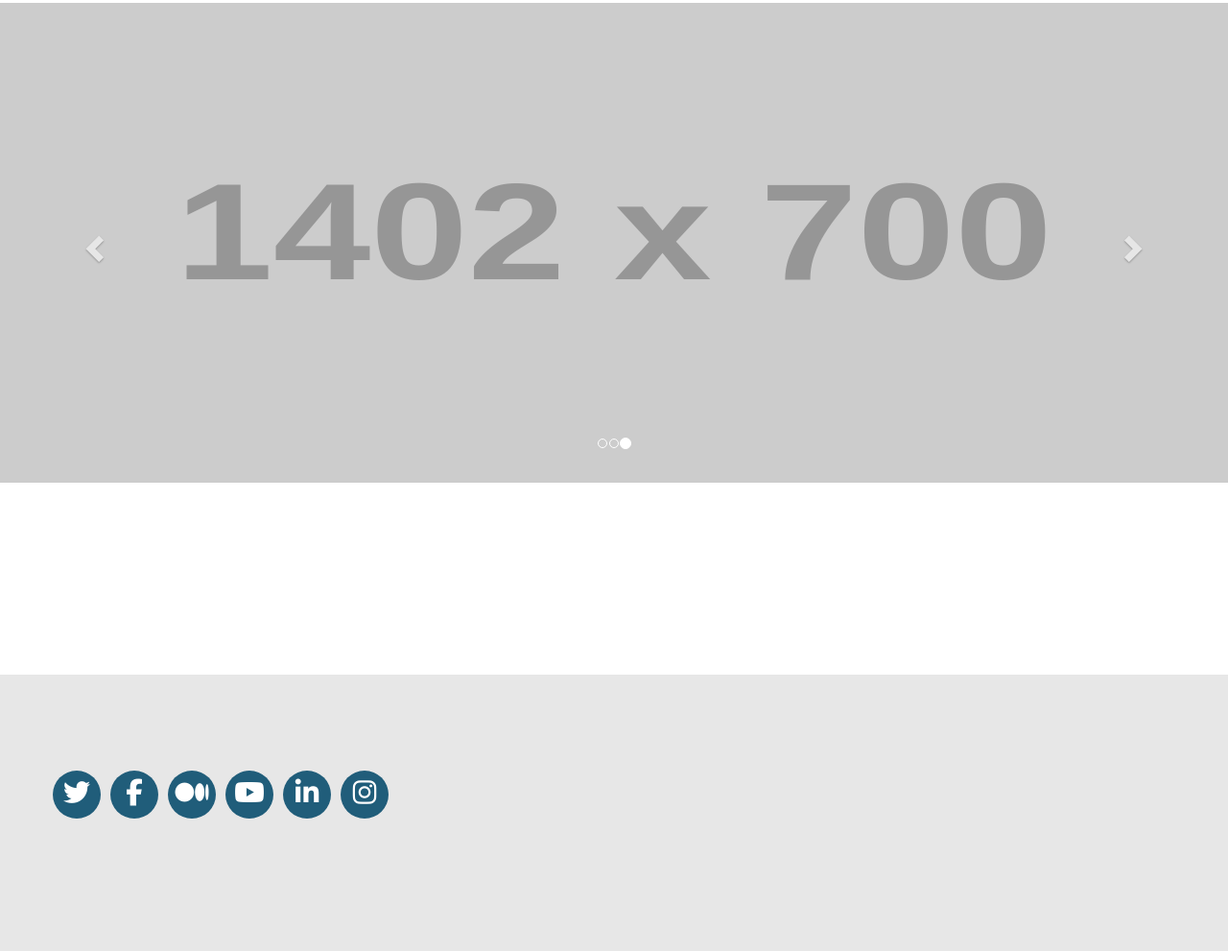
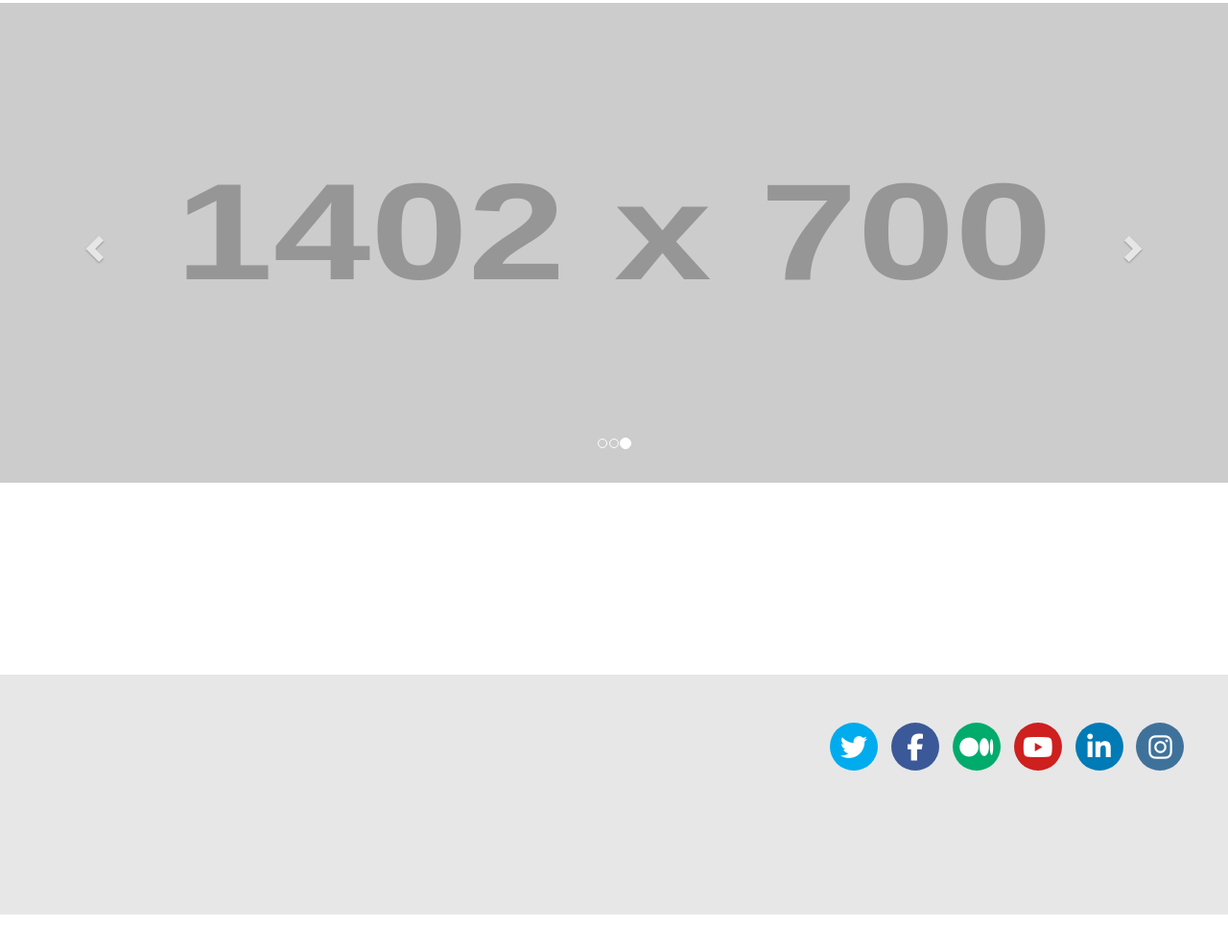
Before and after one commit to akhanna00/smc-alumni, a website: page app/index.max.html in a window 1280 px wide. Shown: the part 149-1140 px from the top of the page at 96% size. After the commit the page ends 1102 px from the top, so only its background shows below. Drawn offline with nearby package versions, Linux system fonts and the light colour scheme; some packages are replaced by stand-ins of ours; files that its build step writes are made by us from their sources; placeholder pictures from the web are drawn by us; files whose address does not match are found by name.

Commit message:
add icons

```diff
--- a/app/index.max.html
+++ b/app/index.max.html
@@ -64,16 +64,14 @@
     </div>
 
     <!-- Footer -->
-    <footer>
-      <div class="container-fluid icons">
-        <ul>
-          <li><a href="http://facebook.com/"><i class="fa fa-twitter fa-2x"></i></a></li>
-          <li><a href="http://facebook.com/"><i class="fa fa-facebook fa-2x"></i></a></li>
-          <li><a href="http://facebook.com/"><i class="fa fa-medium fa-2x"></i></a></li>
-          <li><a href="http://facebook.com/"><i class="fa fa-youtube-play fa-2x"></i></a></li>
-          <li><a href="http://facebook.com/"><i class="fa fa-linkedin fa-2x"></i></a></li>
-          <li><a href="http://facebook.com/"><i class="fa fa-instagram fa-2x"></i></a></li>
-        </ul>
+    <footer class="container-fluid footer-style">
+      <div class="icons">
+        <a href="http://twitter.com/" target="_blank"><i class="fa fa-twitter fa-2x"></i></a>
+        <a href="http://facebook.com/" target="_blank"><i class="fa fa-facebook fa-2x"></i></a>
+        <a href="http://medium.com/" target="_blank"><i class="fa fa-medium fa-2x"></i></a>
+        <a href="http://youtube.com/" target="_blank"><i class="fa fa-youtube-play fa-2x"></i></a>
+        <a href="http://linkedin.com/" target="_blank"><i class="fa fa-linkedin fa-2x"></i></a>
+        <a href="http://instagram.com/" target="_blank"><i class="fa fa-instagram fa-2x"></i></a>
       </div>
     </footer>
     <!-- Scripts -->
--- a/app/scss/style.scss
+++ b/app/scss/style.scss
@@ -15,20 +15,16 @@ h3 {
 	font-weight: 400;
 }
 
-.icons {
+.footer-style {
 	background-color: #e7e7e7;
-	padding-top: 100px;
+	padding-top: 50px;
 	padding-bottom: 150px;
 	margin-top: 200px;
 }
 
-ul {
-	overflow: auto;
-}
-
-ul li {
-	list-style-type: none;
-	float: left;
+.icons {
+	float: right;
+	width: 400px;
 }
 
 .fa {
@@ -36,8 +32,62 @@ ul li {
 	color: #fff;
 	width: 50px;
 	height: 50px;
-	border-radius: 25px;
+	border-radius: 50%;
+	-moz-border-radius: 50%;
+  -webkit-border-radius: 50%;
 	text-align: center;
 	margin-right: 10px;
-	padding-top: 15%;
+	padding-top: 3%;
 }
+
+.fa-facebook {
+	background:#3b5998
+}
+
+.fa-linkedin {
+	background:#007bb6
+}
+
+.fa-twitter {
+	background:#00aced
+}
+
+.fa-medium {
+	background:#00ab6c
+}
+
+.fa-youtube-play {
+	background:#cd201f
+}
+
+.fa-instagram {
+	background:#3f729b
+}
+
+.fa-facebook:hover {
+    color: #3b5998;
+    background: #fff;
+}
+
+.fa-twitter:hover {
+    color: #00aced;
+    background: #fff;
+}
+
+.fa-linkedin:hover {
+    color: #0094BC;
+    background: #fff;
+}
+
+.fa-medium:hover {
+    color: #00ab6c;
+    background: #fff;
+}
+.fa-youtube-play:hover {
+    color: #cd201f;
+    background: #fff;
+}
+.fa-instagram:hover {
+    color: #3f729b;
+    background: #fff;
+}
```
Also changed, not shown: app/css/style.css, dist/css/style.min.css, dist/index.html.
